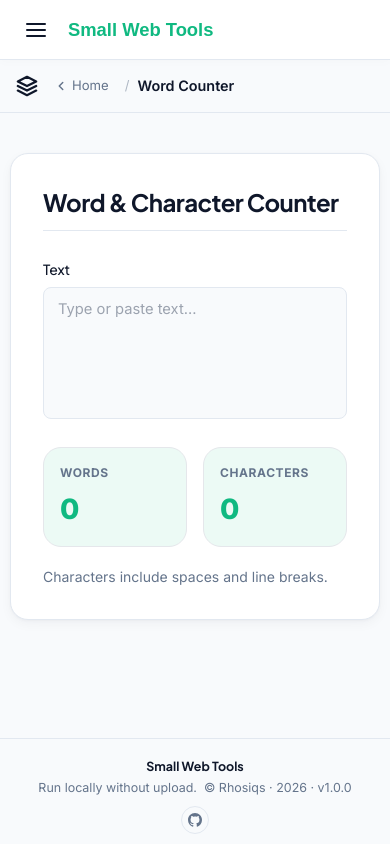
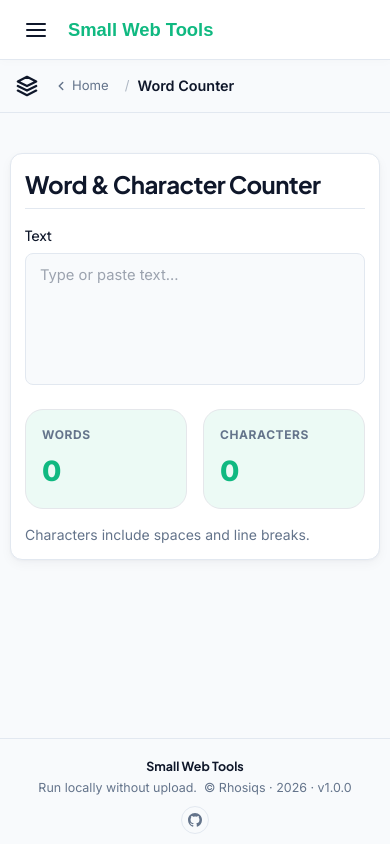
Before and after one commit to hhter2/small-web-tools, a React (Vite) app: page / in a window 390 px wide. Both pictures are taken after a click on the element 195 px from the left and 425 px from the top of the page. Built offline with nearby package versions, Linux system fonts and the light colour scheme; a web font is replaced by a local one.

Commit message:
refactor: update class names for improved readability and consistency across components

```diff
--- a/src/App.jsx
+++ b/src/App.jsx
@@ -1267,7 +1267,7 @@ export default function App() {
           </div>
 
           {/* Tool Stage */}
-          <section className={`w-full flex-1 flex flex-col items-center px-12 max-md:px-[14px] max-[500px]:px-[10px] ${staticTools.includes(activeTool) ? 'py-4 md:py-3 max-md:pt-[100px] md:max-h-[calc(100vh-var(--banner-height)-98px)] md:overflow-y-auto' : 'py-8 max-md:pt-[100px]'}`}>
+          <section className={`tool-stage w-full flex-1 flex flex-col items-center px-12 max-md:px-[14px] max-[500px]:px-[10px] ${staticTools.includes(activeTool) ? 'tool-stage--static py-4 md:py-1.5 max-md:pt-[100px] md:max-h-[calc(100vh-var(--banner-height)-98px)] md:overflow-y-auto' : 'py-8 max-md:pt-[100px]'}`}>
             {renderActiveTool()}
           </section>
 
@@ -1332,7 +1332,7 @@ export default function App() {
             )}
 
             {/* Footer Bottom Bar */}
-            <div className="grid grid-cols-[1fr_auto_1fr] items-center px-12 py-3 text-[0.78rem] text-text-muted max-md:flex max-md:flex-col max-md:gap-2 max-md:text-center max-md:px-8 max-[500px]:px-4 max-[500px]:py-[10px]">
+            <div className="grid grid-cols-[1fr_auto_1fr] items-center px-12 py-2 text-[0.78rem] text-text-muted max-md:flex max-md:flex-col max-md:gap-2 max-md:text-center max-md:px-8 max-md:py-3 max-[500px]:px-4 max-[500px]:py-[10px]">
               {/* Left spacer */}
               <div></div>
               {/* Center: Brand & Copyright */}
--- a/src/components/ColorConverter.jsx
+++ b/src/components/ColorConverter.jsx
@@ -1110,7 +1110,7 @@ export default function ColorConverter() {
         description="Convert hex, rgb, hsl, hsb, cmyk, lab codes, select colors from a swatches block or spectrum, and customize your palette."
       />
 
-      <div className="grid grid-cols-1 md:grid-cols-2 lg:grid-cols-3 gap-5 w-full items-start mt-3">
+      <div className="grid grid-cols-1 md:grid-cols-2 lg:grid-cols-3 gap-5 w-full items-start">
 
         {/* Panel 1: Code Converter Inputs/Outputs */}
         <div className="flex flex-col gap-3 w-full">
--- a/src/components/ui/Card.jsx
+++ b/src/components/ui/Card.jsx
@@ -26,9 +26,9 @@ const base = 'bg-card border transition-all';
 
 const variants = {
   tool: {
-    default: 'border-border rounded-xl p-8 flex flex-col gap-5 w-full max-w-[680px] shadow-card',
-    compact: 'border-border rounded-xl p-8 flex flex-col gap-5 w-full max-w-[520px] shadow-card',
-    wide: 'border-border rounded-xl p-8 flex flex-col gap-5 w-full shadow-card',
+    default: 'tool-card border-border rounded-xl p-6 flex flex-col gap-4 w-full max-w-[680px] shadow-card',
+    compact: 'tool-card border-border rounded-xl p-6 flex flex-col gap-4 w-full max-w-[520px] shadow-card',
+    wide: 'tool-card border-border rounded-xl p-6 flex flex-col gap-4 w-full shadow-card',
   },
   home: {
     default:
--- a/src/components/ui/ToolHeader.jsx
+++ b/src/components/ui/ToolHeader.jsx
@@ -16,10 +16,10 @@ import React from 'react';
 
 export default function ToolHeader({ title, description, className = '' }) {
   return (
-    <header className={['pb-3 mb-2 border-b border-border', className].filter(Boolean).join(' ')}>
+    <header className={['tool-header pb-2 border-b border-border', className].filter(Boolean).join(' ')}>
       <h2 className="text-2xl font-bold tracking-tight text-text-main m-0">{title}</h2>
       {description && (
-        <p className="mt-1.5 text-sm text-text-muted">{description}</p>
+        <p className="mt-1 text-sm text-text-muted">{description}</p>
       )}
     </header>
   );
```
